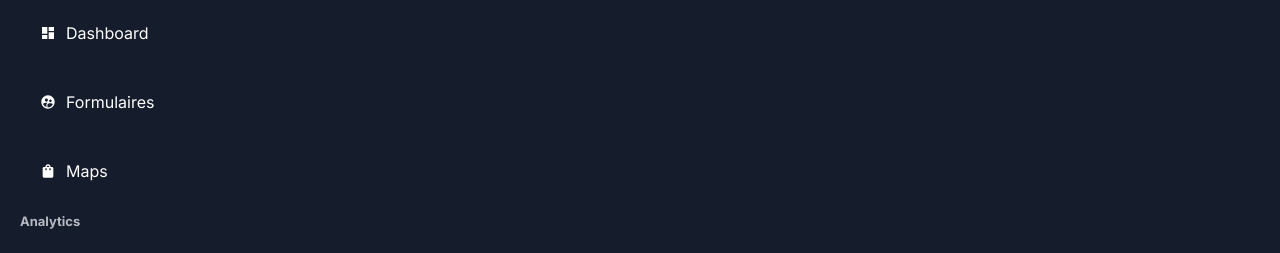
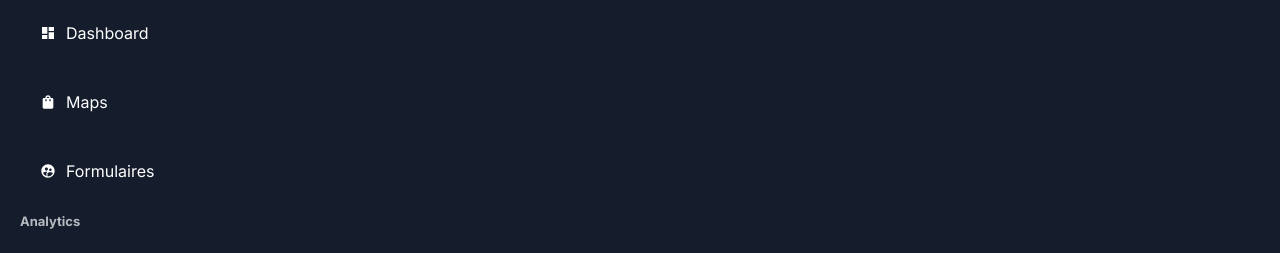
Before and after one commit to vick25/drh_rpf, a Next.js app: page /dashboard/forms/add in a window 1280 px wide. Shown: the part 240-493 px from the top of the page. Built offline with nearby package versions, Linux system fonts and the light colour scheme.

Commit message:
Fixed maps metadata

```diff
--- a/src/app/dashboard/maps/page.jsx
+++ b/src/app/dashboard/maps/page.jsx
@@ -1,9 +1,5 @@
 import { fetchGeoJsonData } from '@/lib/data';
-import dynamic from 'next/dynamic'; import { Metadata } from 'next';
-
-export const metadata = {
-    title: 'Maps | DRH Restauration',
-};
+import dynamic from 'next/dynamic';
 
 export const metadata = {
     title: 'Maps | DRH Restauration',
--- a/src/components/dashboard/sidebar/sidebar.jsx
+++ b/src/components/dashboard/sidebar/sidebar.jsx
@@ -22,14 +22,14 @@ const menuItems = [
         icon: <MdDashboard />,
       },
       {
+        title: "Maps",
+        path: "/dashboard/maps",
+        icon: <MdShoppingBag />,
+      },
+      {
         title: "Formulaires",
         path: "/dashboard/forms",
         icon: <MdSupervisedUserCircle />,
-      },
-      {
-        title: "Maps",
-        path: "/dashboard/maps",
-        icon: <MdShoppingBag />,
       },
       // {
       //   title: "Transactions",
```
